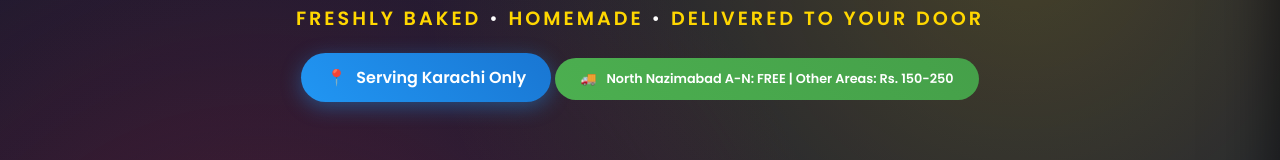
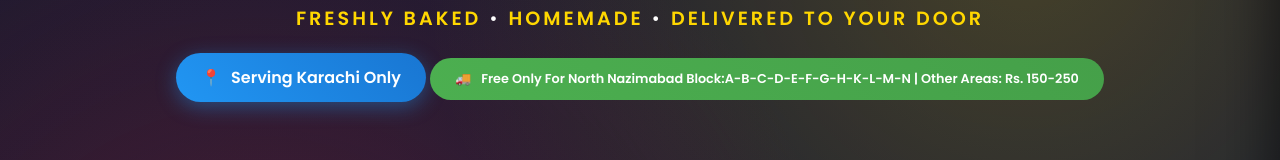
Before and after one commit to webcrafter19/The-Home-Kitchen, a plain HTML site: page index.html in a window 1280 px wide. Shown: the part 226-386 px from the top of the page. Drawn offline with nearby package versions, Linux system fonts and the light colour scheme.

Commit message:
Update index.html

```diff
--- a/index.html
+++ b/index.html
@@ -864,7 +864,7 @@
         </div>
         <div class="delivery-badge">
             <span>🚚</span>
-            <span>North Nazimabad A-N: FREE | Other Areas: Rs. 150-250</span>
+            <span>Free Only For North Nazimabad Block:A-B-C-D-E-F-G-H-K-L-M-N | Other Areas: Rs. 150-250</span>
         </div>
     </header>
 
```
